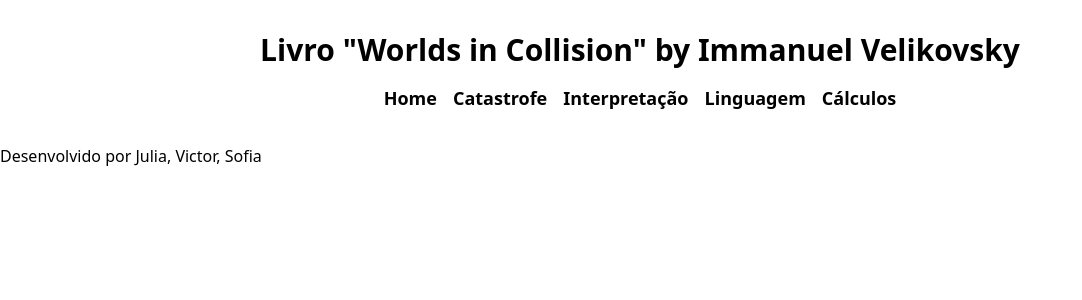
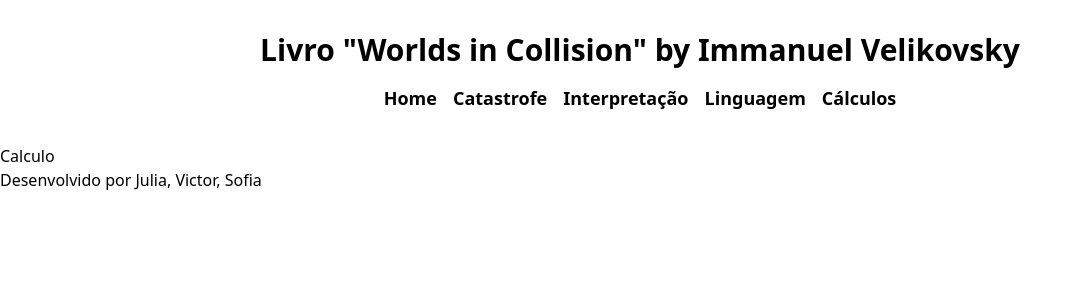
Before and after one commit to sofiapetruk/cp6, a Next.js app: page /Calculo in a window 1280 px wide. Before the commit this address had no page. Shown: the top 300 px of the page, without its empty margins (0-1082 px from the left). Built offline with nearby package versions, Linux system fonts and the light colour scheme.

Commit message:
conclusão e correção página not-found

```diff
--- /dev/null
+++ b/src/app/Calculo/page.tsx
@@ -0,0 +1,9 @@
+import React from 'react'
+
+export default function Calculo() {
+  return (
+    <div>
+        <h1>Calculo</h1>
+    </div>
+  )
+}
--- a/src/app/not-found.tsx
+++ b/src/app/not-found.tsx
@@ -1,8 +1,7 @@
 import Image from "next/image"
 
 export default function NotFound() {
-
-
+    return(
     <div>
         <h1>404: Page Not Found</h1>
         <p>Página que você está procurando não foi encontrada</p>
@@ -12,4 +11,5 @@ export default function NotFound() {
         width={500} // Largura da imagem
         height={300} />
     </div>
+    )
 }
--- a/src/components/Menu/Menu.tsx
+++ b/src/components/Menu/Menu.tsx
@@ -1,6 +1,7 @@
 import Link from "next/link";
 
 export default function Menu() {
+
     return (
         <nav>
             <ul className="flex space-x-4">
@@ -8,7 +9,8 @@ export default function Menu() {
                 <li><Link href="/Catastrofe" className="text-lg font-semibold">Catastrofe</Link></li>
                 <li><Link href="/Interpretacao" className="text-lg font-semibold">Interpretação</Link></li>
                 <li><Link href="/Linguagem" className="text-lg font-semibold">Linguagem</Link></li>
-                <li><Link href="/" className="text-lg font-semibold">Cálculos</Link></li>
+                <li><Link href="/Calculo" className="text-lg font-semibold">Cálculos</Link></li>
+
             </ul>
         </nav>
     )
```
